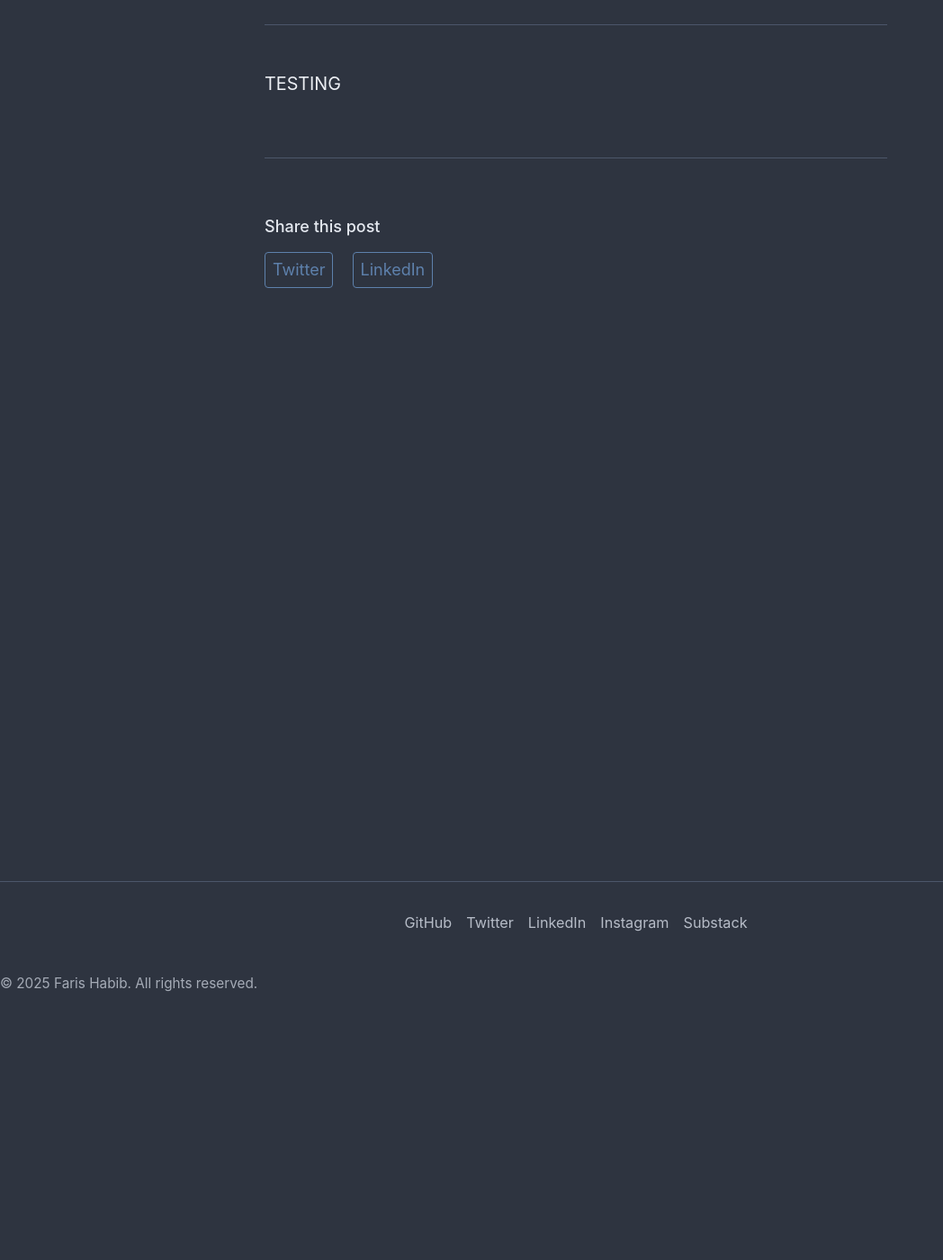
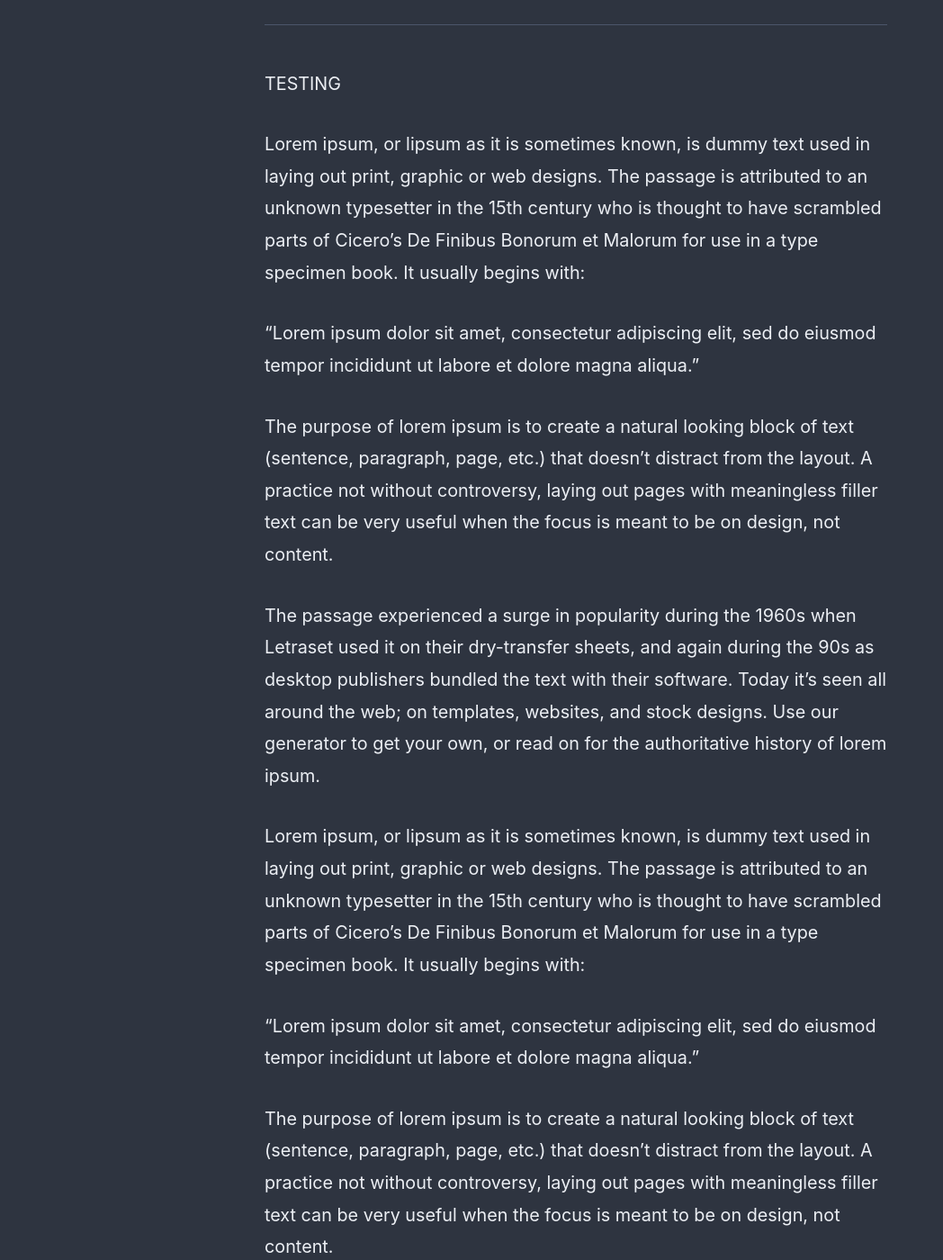
Before and after one commit to manifoldfrs/manifoldfrs.github.io, a Jekyll site: the page built from _posts/2023-01-01-welcome-post.md, in a window 1280 px wide and 1400 px high, scrolled down 270 px. Shown: the whole window at 90% size, without its empty margins (0-1048 px from the left). Built offline with Jekyll 4.4.1, drawn with Linux system fonts in a browser that asks for light colours; some of the changed text lies outside the part shown.

Commit message:
minor updates

```diff
--- a/_includes/post-header.html
+++ b/_includes/post-header.html
@@ -6,7 +6,7 @@
     {% if page.categories.size > 0 %}
     <span class="separator">&middot;</span>
     <span class="post-categories">
-      In {% for category in page.categories %}
+      Tags {% for category in page.categories %}
       <a href="{{ site.baseurl }}/categories/#{{ category | slugify }}">{{ category | escape }}</a>{% unless forloop.last %}, {% endunless %} {% endfor %}
     </span>
     {% endif %} {% assign words = page.content | number_of_words %} {% if words < 180 %} {% assign read_time = 1 %} {% else %} {% assign read_time = words | divided_by: 180 %} {% endif %}
--- a/_posts/2023-01-01-welcome-post.md
+++ b/_posts/2023-01-01-welcome-post.md
@@ -6,3 +6,27 @@ categories: [testing]
 ---
 
 TESTING
+
+Lorem ipsum, or lipsum as it is sometimes known, is dummy text used in laying out print, graphic or web designs. The passage is attributed to an unknown typesetter in the 15th century who is thought to have scrambled parts of Cicero's De Finibus Bonorum et Malorum for use in a type specimen book. It usually begins with:
+
+“Lorem ipsum dolor sit amet, consectetur adipiscing elit, sed do eiusmod tempor incididunt ut labore et dolore magna aliqua.”
+
+The purpose of lorem ipsum is to create a natural looking block of text (sentence, paragraph, page, etc.) that doesn't distract from the layout. A practice not without controversy, laying out pages with meaningless filler text can be very useful when the focus is meant to be on design, not content.
+
+The passage experienced a surge in popularity during the 1960s when Letraset used it on their dry-transfer sheets, and again during the 90s as desktop publishers bundled the text with their software. Today it's seen all around the web; on templates, websites, and stock designs. Use our generator to get your own, or read on for the authoritative history of lorem ipsum.
+
+Lorem ipsum, or lipsum as it is sometimes known, is dummy text used in laying out print, graphic or web designs. The passage is attributed to an unknown typesetter in the 15th century who is thought to have scrambled parts of Cicero's De Finibus Bonorum et Malorum for use in a type specimen book. It usually begins with:
+
+“Lorem ipsum dolor sit amet, consectetur adipiscing elit, sed do eiusmod tempor incididunt ut labore et dolore magna aliqua.”
+
+The purpose of lorem ipsum is to create a natural looking block of text (sentence, paragraph, page, etc.) that doesn't distract from the layout. A practice not without controversy, laying out pages with meaningless filler text can be very useful when the focus is meant to be on design, not content.
+
+The passage experienced a surge in popularity during the 1960s when Letraset used it on their dry-transfer sheets, and again during the 90s as desktop publishers bundled the text with their software. Today it's seen all around the web; on templates, websites, and stock designs. Use our generator to get your own, or read on for the authoritative history of lorem ipsum.
+
+Lorem ipsum, or lipsum as it is sometimes known, is dummy text used in laying out print, graphic or web designs. The passage is attributed to an unknown typesetter in the 15th century who is thought to have scrambled parts of Cicero's De Finibus Bonorum et Malorum for use in a type specimen book. It usually begins with:
+
+“Lorem ipsum dolor sit amet, consectetur adipiscing elit, sed do eiusmod tempor incididunt ut labore et dolore magna aliqua.”
+
+The purpose of lorem ipsum is to create a natural looking block of text (sentence, paragraph, page, etc.) that doesn't distract from the layout. A practice not without controversy, laying out pages with meaningless filler text can be very useful when the focus is meant to be on design, not content.
+
+The passage experienced a surge in popularity during the 1960s when Letraset used it on their dry-transfer sheets, and again during the 90s as desktop publishers bundled the text with their software. Today it's seen all around the web; on templates, websites, and stock designs. Use our generator to get your own, or read on for the authoritative history of lorem ipsum.
```
